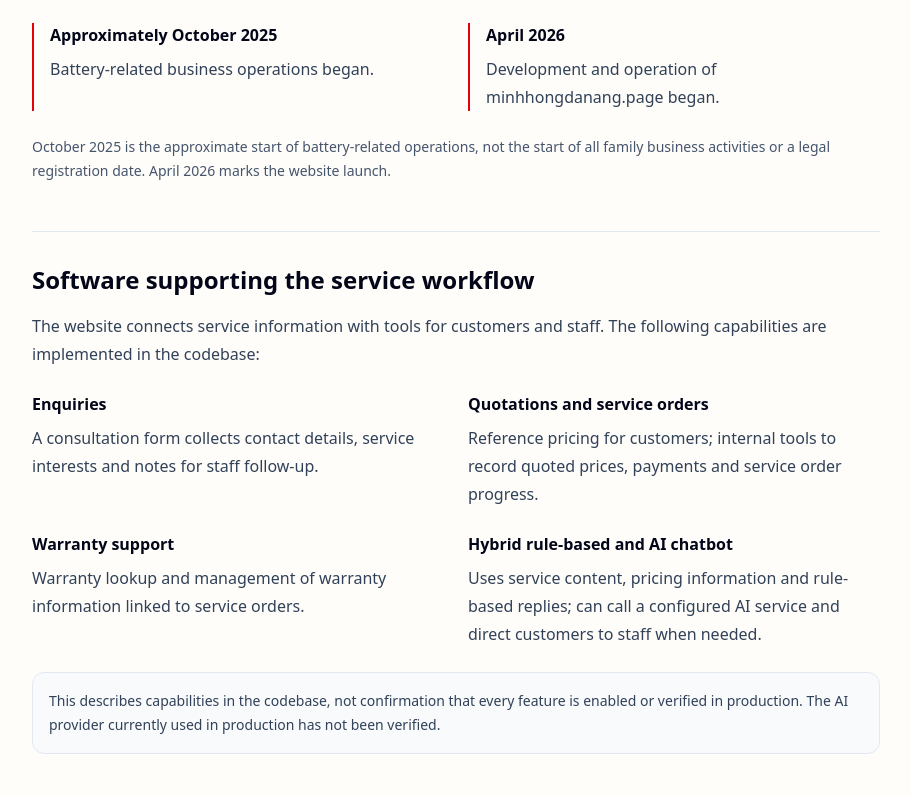
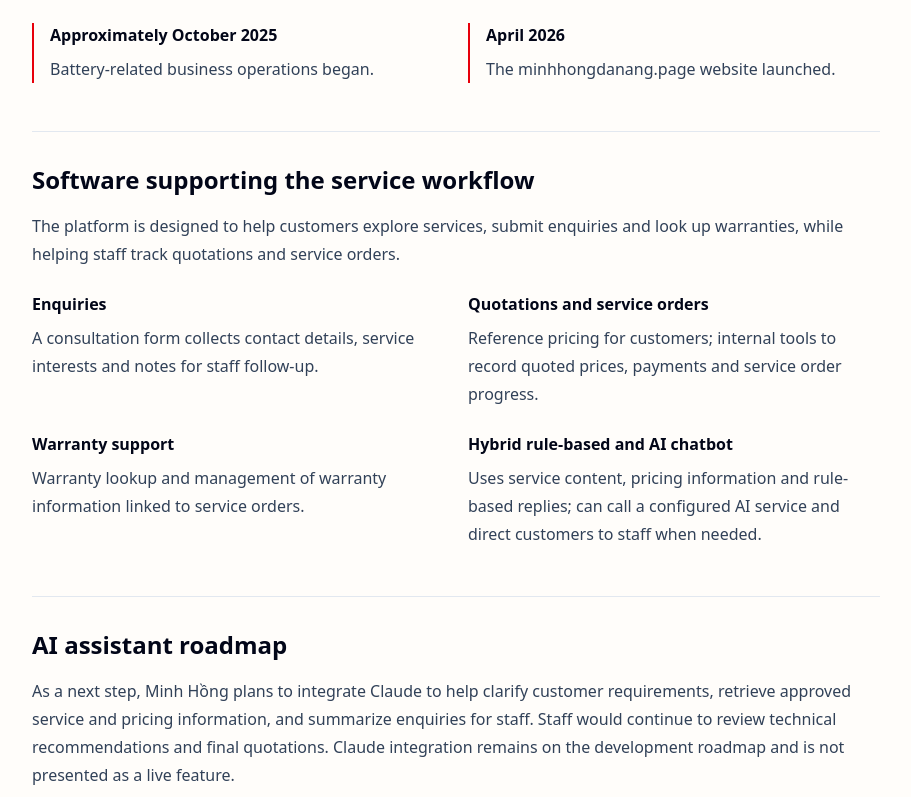
Before and after one commit to goluflqh/MIST_25-2-1_season_2_Le_QuangHuy_PLFWWBD, a Next.js app: page /en/about in a window 1280 px wide. Shown: the part 863-1660 px from the top of the page, without its empty margins (184-1095 px from the left). Built offline with nearby package versions, Linux system fonts and the light colour scheme; no server answers.

Commit message:
fix: keep internal review notes out of company overview

```diff
--- a/components/company/CompanyOverview.tsx
+++ b/components/company/CompanyOverview.tsx
@@ -11,18 +11,16 @@ const content = {
     familyText: "Minh Hồng phát triển bằng nguồn vốn tự có, kết hợp hoạt động dịch vụ kỹ thuật với việc xây dựng phần mềm hỗ trợ vận hành. Người sáng lập phụ trách hoạt động kinh doanh; việc phát triển và quản lý website được đảm nhiệm riêng để hỗ trợ tiếp nhận yêu cầu và chăm sóc khách hàng.",
     dates: [
       ["Khoảng tháng 10/2025", "Hoạt động kinh doanh liên quan đến pin bắt đầu."],
-      ["Tháng 4/2026", "Bắt đầu phát triển và vận hành website minhhongdanang.page."],
+      ["Tháng 4/2026", "Ra mắt website minhhongdanang.page."],
     ],
-    dateNote: "Tháng 10/2025 là mốc gần đúng của hoạt động liên quan đến pin, không phải ngày bắt đầu toàn bộ hoạt động kinh doanh gia đình hay ngày đăng ký pháp lý. Tháng 4/2026 là mốc ra mắt website.",
     product: "Nền tảng phần mềm hỗ trợ dịch vụ",
-    productIntro: "Website kết nối thông tin dịch vụ với các công cụ hỗ trợ khách hàng và nhân viên. Các chức năng sau đã được triển khai trong mã nguồn:",
+    productIntro: "Nền tảng được phát triển để hỗ trợ khách hàng tìm hiểu dịch vụ, gửi yêu cầu và tra cứu bảo hành, đồng thời giúp nhân viên theo dõi báo giá và đơn dịch vụ.",
     capabilities: [
       ["Tiếp nhận yêu cầu", "Biểu mẫu tư vấn thu thập thông tin liên hệ, dịch vụ quan tâm và ghi chú để nhân viên theo dõi."],
       ["Báo giá và đơn dịch vụ", "Bảng giá tham khảo cho khách hàng; công cụ nội bộ ghi nhận giá báo, thanh toán và tiến trình đơn dịch vụ."],
       ["Hỗ trợ bảo hành", "Tra cứu bảo hành và quản lý thông tin bảo hành gắn với đơn dịch vụ."],
       ["Chatbot kết hợp quy tắc và AI", "Sử dụng nội dung dịch vụ, thông tin giá và câu trả lời theo quy tắc; có thể gọi dịch vụ AI theo cấu hình và hướng khách tới nhân viên khi cần."],
     ],
-    availability: "Mô tả này phản ánh chức năng trong mã nguồn, không xác nhận mọi chức năng đều đang được bật hoặc đã được kiểm chứng trên hệ thống vận hành thực tế. Nhà cung cấp AI đang sử dụng trên hệ thống thực tế chưa được xác minh.",
     planned: "Định hướng phát triển trợ lý AI",
     plan: "Trong giai đoạn tiếp theo, Minh Hồng dự kiến tích hợp Claude để hỗ trợ làm rõ nhu cầu khách hàng, tra cứu thông tin dịch vụ và giá đã được duyệt, đồng thời tóm tắt yêu cầu cho nhân viên. Khuyến nghị kỹ thuật và báo giá cuối cùng vẫn do nhân viên kiểm tra. Tích hợp Claude hiện nằm trong kế hoạch phát triển, chưa được giới thiệu là tính năng đang vận hành.",
     contact: "Liên hệ Minh Hồng",
@@ -40,18 +38,16 @@ const content = {
     familyText: "Minh Hồng is self-funded, combining technical services with the development of software to support operations. The founder manages business operations, while website development and administration are handled separately to support customer enquiries and follow-up.",
     dates: [
       ["Approximately October 2025", "Battery-related business operations began."],
-      ["April 2026", "Development and operation of minhhongdanang.page began."],
+      ["April 2026", "The minhhongdanang.page website launched."],
     ],
-    dateNote: "October 2025 is the approximate start of battery-related operations, not the start of all family business activities or a legal registration date. April 2026 marks the website launch.",
     product: "Software supporting the service workflow",
-    productIntro: "The website connects service information with tools for customers and staff. The following capabilities are implemented in the codebase:",
+    productIntro: "The platform is designed to help customers explore services, submit enquiries and look up warranties, while helping staff track quotations and service orders.",
     capabilities: [
       ["Enquiries", "A consultation form collects contact details, service interests and notes for staff follow-up."],
       ["Quotations and service orders", "Reference pricing for customers; internal tools to record quoted prices, payments and service order progress."],
       ["Warranty support", "Warranty lookup and management of warranty information linked to service orders."],
       ["Hybrid rule-based and AI chatbot", "Uses service content, pricing information and rule-based replies; can call a configured AI service and direct customers to staff when needed."],
     ],
-    availability: "This describes capabilities in the codebase, not confirmation that every feature is enabled or verified in production. The AI provider currently used in production has not been verified.",
     planned: "AI assistant roadmap",
     plan: "As a next step, Minh Hồng plans to integrate Claude to help clarify customer requirements, retrieve approved service and pricing information, and summarize enquiries for staff. Staff would continue to review technical recommendations and final quotations. Claude integration remains on the development roadmap and is not presented as a live feature.",
     contact: "Contact Minh Hồng",
@@ -92,7 +88,6 @@ export default function CompanyOverview({ language }: { language: "vi" | "en" })
             </div>
           ))}
         </dl>
-        <p className="mt-6 text-sm leading-6 text-slate-600">{copy.dateNote}</p>
       </section>
       <section className="mt-12 border-t border-slate-200 pt-8">
         <h2 className="font-heading text-2xl font-bold text-slate-950">{copy.product}</h2>
@@ -105,7 +100,6 @@ export default function CompanyOverview({ language }: { language: "vi" | "en" })
             </div>
           ))}
         </dl>
-        <p className="mt-6 rounded-xl border border-slate-200 bg-slate-50 p-4 text-sm leading-6">{copy.availability}</p>
       </section>
       <section className="mt-12 border-t border-slate-200 pt-8">
         <h2 className="font-heading text-2xl font-bold text-slate-950">{copy.planned}</h2>
```
